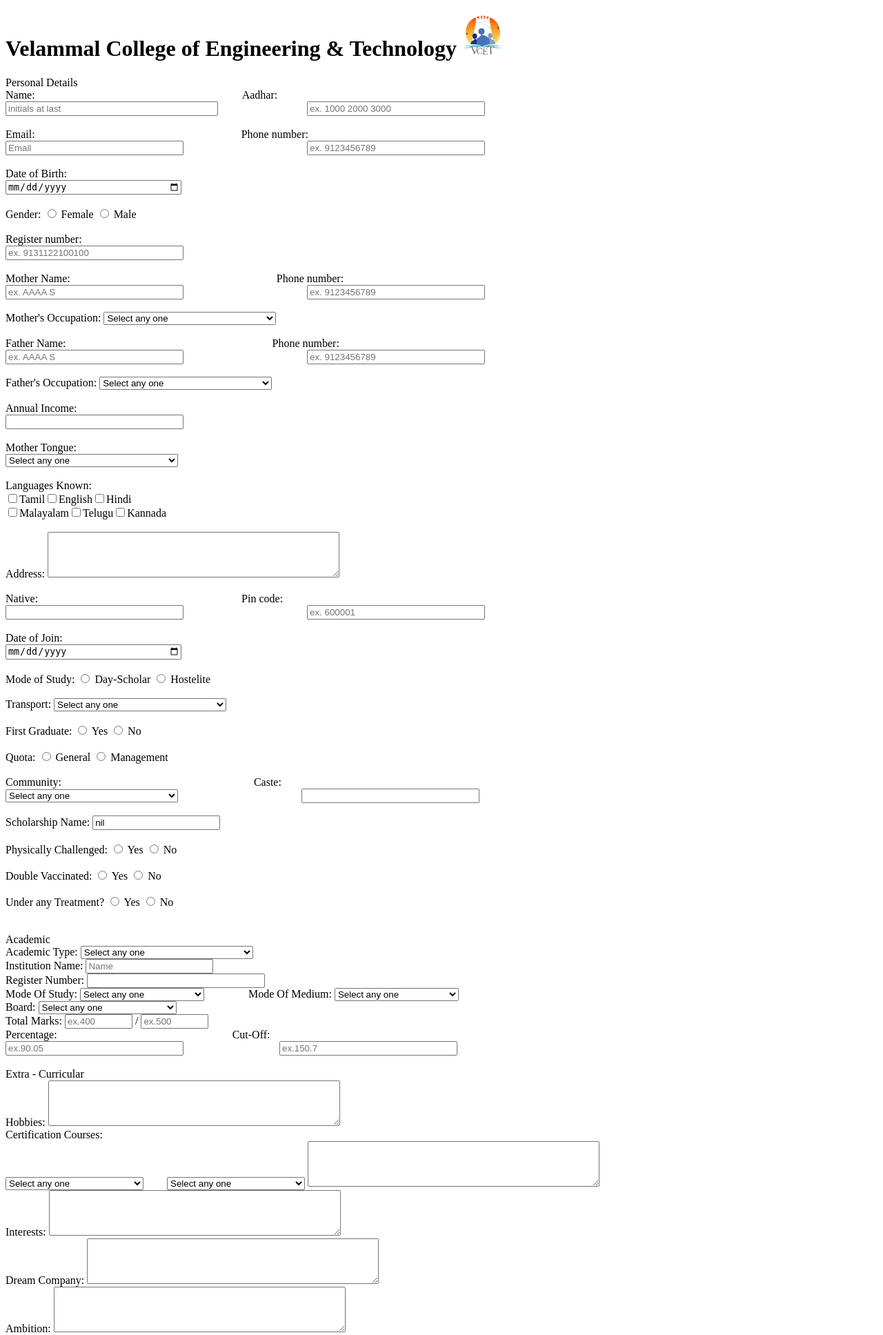
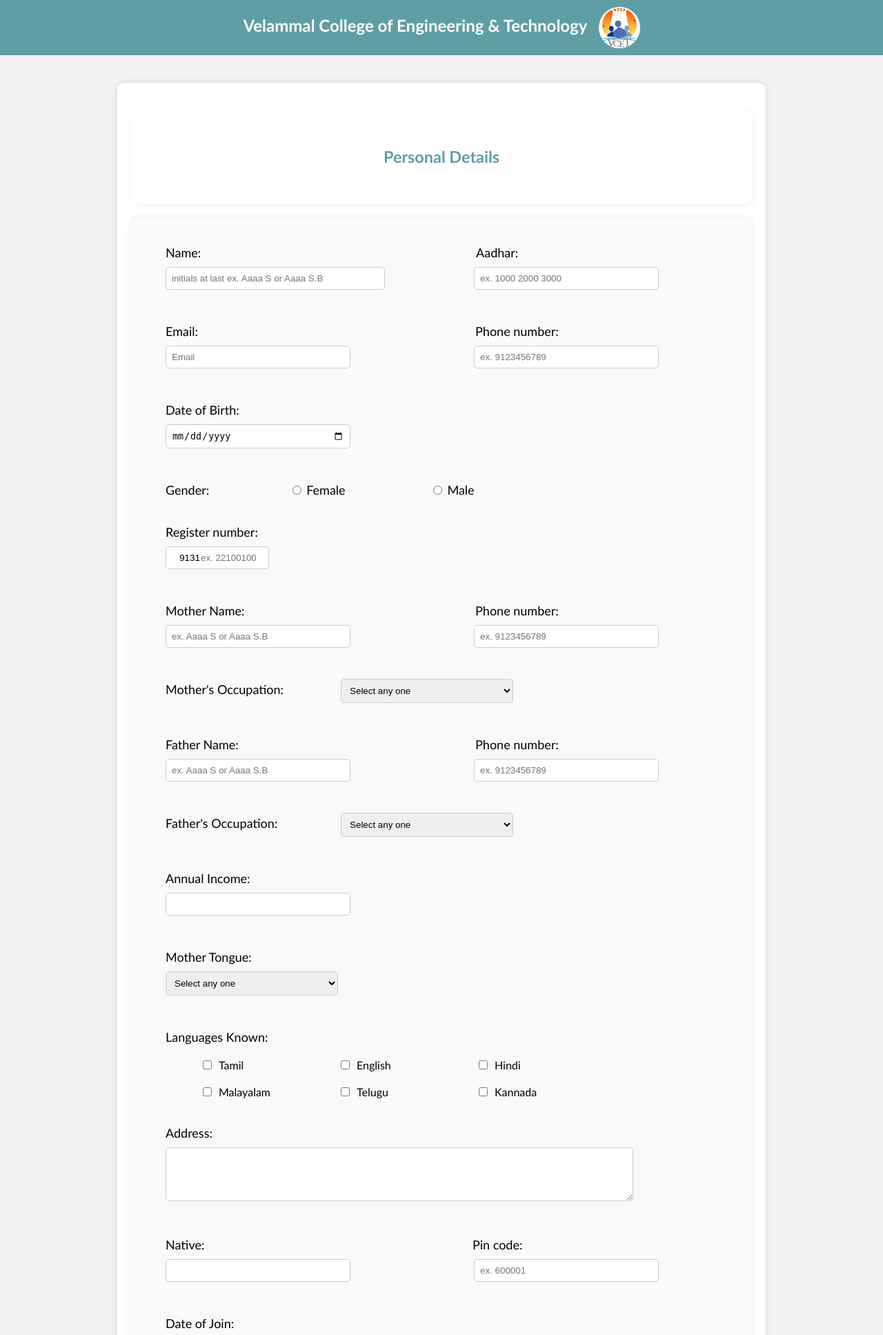
Before and after one commit to AKSHAYAKS-03/CampusDirectory, a PHP site: page /index.html in a window 1280 px wide. Shown: the top 1935 px of the page at 69% size. Run offline with PHP 8.4, Linux system fonts and the light colour scheme.

Commit message:
new commit

```diff
--- a/Student.css
+++ b/Student.css
@@ -19,6 +19,7 @@
         position:sticky;
         top:0;
         text-align: center;
+        z-index: 1;
     }
 
 
@@ -80,6 +81,7 @@
         display: inline-block;
         width: 150px;
         margin-top: 20px;
+        font-size: 18px;
     }
     input[type="text"]:active, input[type="tel"]:active, input[type="email"]:active, input[type="date"]:active, input[type="number"]:active, textarea:active{
         transform: scale(1.2);
@@ -98,14 +100,14 @@
     }
     .bold-label{
         margin-left: 50px;
-        font-size: 15px;
+        font-size: 16px;
         display: block;
     }
     input[type="checkbox"] {
         margin-right: 10px;
     }
     input[type="radio"] {
-        margin-left: -20px;
+        margin-left: 30px;
     }
 
 
@@ -116,6 +118,39 @@
     textarea {
         width: calc(100% - 170px);
         resize: vertical; /* Allow vertical resizing only */
+    }
+
+    .fixed-input {
+        position: relative;
+        display: inline-block;
+        width: 200px;
+    }
+    .fixed-text {
+        position: absolute;
+        left: 20px;
+        top: 19px;
+        width: 20px;
+        text-align: center;
+        pointer-events: none;
+        color: black;
+        font-family: Arial, sans-serif;
+        font-size: 13.5px;
+    }
+    .fixed-input input {
+        width: calc(100% - 50px);
+        padding-left: 50px;
+        box-sizing: border-box;
+    }
+
+    .input-group label.required::before {
+        content: '*';
+        color: red;
+        margin-left: 5px;
+        padding: 2px;
+    }
+
+    #errr{
+        color:red;
     }
 
     /* Submit Button Styles */
--- a/index.html
+++ b/index.html
@@ -4,37 +4,38 @@
     <meta charset="UTF-8">
     <meta name="viewport" content="width=device-width, initial-scale=1.0">
     <title>Student Profile</title>
+    <link rel="stylesheet" href="Student.css">
     <script src="https://code.jquery.com/jquery-3.6.0.min.js"></script>
-    <link rel="stylesheet" href="Personal.css">
+    <script src="student.js"></script>
 </head>
 <body>
     <header>
-       <b><h1>Velammal College of Engineering & Technology</b> <img src="logo.jpeg" alt="College Logo" width="60" height="60"></h1>
+        <h1><b>Velammal College of Engineering & Technology</b> <img src="logo.jpeg" alt="College Logo" width="60" height="60"></h1>
     </header>
 
     <div class="container">
         <section>
-            <div class="details">Personal Details</div>
+            <div class="details"><h3>Personal Details</h3></div>
             <div class="det">
                 <div class="input-group">
                     <label for="name">Name:</label><label for="aadhar" style="margin-left: 300px;">Aadhar:</label>
                     <br>
-                    <input type="text" name="name" placeholder="initials at last" style="width: 300px;">
-                    <input type="text" name="aadhar" placeholder="ex. 1000 2000 3000" style="width: 250px ; margin-left: 125px;">
+                    <input type="text" name="name" placeholder="initials at last ex. Aaaa S or Aaaa S.B" style="width: 300px;" required>
+                    <input type="text" name="aadhar" placeholder="ex. 1000 2000 3000" style="width: 250px ; margin-left: 125px;" required>
                 </div>
                 <br>
 
                 <div class="input-group">
                     <label for="email">Email:</label> <label for="ph" style="margin-left: 295px;">Phone number:</label>
                     <br>
-                    <input type="email" name="email" placeholder="Email" style="width: 250px ;">
+                    <input type="email" name="email" placeholder="Email" style="width: 250px ;" required>
 
-                    <input type="tel" name="ph" placeholder="ex. 9123456789" style="width: 250px ;margin-left: 175px;">
+                    <input type="tel" name="ph" placeholder="ex. 9123456789" style="width: 250px ;margin-left: 175px;" required>
                 </div>
                 <br>
                 <div class="input-group">
                     <label for="dob">Date of Birth:</label><br>
-                    <input type="date" name="dob" min="" max="" style="width: 250px ;">
+                    <input type="date" name="dob" min="" max="" style="width: 250px ;" required>
                 </div>
                 <br>
                 <div class="input-group">
@@ -48,20 +49,24 @@
 
                 <div class="input-group">
                     <label for="reg">Register number:</label><br>
-                    <input type="text" name="reg" placeholder="ex. 9131122100100" style="width: 250px ;">
+                    <div class="fixed-input">
+                        <span class="fixed-text">9131</span>
+                        <input type="text" id="reg" name="reg" placeholder="ex. 22100100">
+                    </div>
                 </div>
                 <br>
+
                 <div class="input-group">
                     <label for="m_name">Mother Name:</label>  <label for="m_ph" style="margin-left: 295px;">Phone number:</label>
                     <br>
-                    <input type="text" name="m_name" placeholder="ex. AAAA S" style="width: 250px ;">
+                    <input type="text" name="m_name" placeholder="ex. Aaaa S or Aaaa S.B" style="width: 250px ;" required>
 
-                    <input type="tel" name="m_ph" placeholder="ex. 9123456789" style="width: 250px ;margin-left: 175px;">
+                    <input type="tel" name="m_ph" placeholder="ex. 9123456789" style="width: 250px ;margin-left: 175px;" required>
                 </div>
                 <br>
                 <div class="input-group">
                     <label for="m_occ" style="width: 250px ;">Mother's Occupation:</label>
-                    <select name="m_occ" style="width: 250px ;">
+                    <select name="m_occ" style="width: 250px ;" required>
                         <option selected disabled>Select any one</option>
                         <option value="govt">Government</option>
                         <option value="business">Business</option>
@@ -72,16 +77,16 @@
                     </select>
                 </div>
                 <br>
-                <div class="input-group">
+                <div class="input-group" required>
                     <label for="f_name">Father Name:</label>  <label for="f_ph" style="width: 250px ;margin-left: 295px;">Phone number:</label>
                     <br>
-                    <input type="text" name="f_name" placeholder="ex. AAAA S" style="width: 250px">
-                    <input type="tel" name="f_ph" placeholder="ex. 9123456789" style="width: 250px ;margin-left: 175px;">
+                    <input type="text" name="f_name" placeholder="ex. Aaaa S or Aaaa S.B" style="width: 250px" required>
+                    <input type="tel" name="f_ph" placeholder="ex. 9123456789" style="width: 250px ;margin-left: 175px;" required>
                 </div>
                 <br>
                 <div class="input-group">
                     <label for="f_occ" style="width: 250px ;">Father's Occupation:</label>
-                    <select name="f_occ" style="width: 250px ;">
+                    <select name="f_occ" style="width: 250px ;" required>
                         <option selected disabled>Select any one</option>
                         <option value="govt">Government</option>
                         <option value="business">Business</option>
@@ -94,13 +99,13 @@
                 <br>
                 <div class="input-group">
                     <label for="income">Annual Income:</label><br>
-                    <input type="number" name="income" placeholder="" min="0" style="width: 250px ;">
+                    <input type="number" name="income" placeholder="" min=0 style="width: 250px ;" required>
                 </div>
                 <br>
                 <div class="input-group">
                     <label for="tongue">Mother Tongue:</label><br>
                     <select name="tongue" style="width: 250px ;">
-                        <option selected disabled style="">Select any one</option>
+                        <option selected disabled>Select any one</option>
 
                         <option value="tamil">Tamil</option>
                         <option value="hindi">Hindi</option>
@@ -113,7 +118,7 @@
                 </div>
                 <br>
                 <div class="input-group">
-                    <label for="lang">Languages Known:</label>
+                    <label for="lang">Languages Known: </label> <span id="errr"></span>
                     <br>
                     <div class="row1" style="display: flex; flex-direction: row" >
                     <label class="bold-label" ><input type="checkbox" name="lang" value="tamil">Tamil</label>
@@ -132,7 +137,7 @@
 
                 <div class="input-group">
                     <label for="addr">Address:</label>
-                    <textarea name="addr" rows="4" cols="50"></textarea>
+                    <textarea name="addr" rows="4" cols="50" required></textarea>
                 </div>
                 <br>
                 <div class="input-group">
@@ -145,25 +150,26 @@
                 <br>
                 <div class="input-group">
                     <label for="doj">Date of Join:</label><br>
-                    <input type="date" name="doj" style="width: 250px;">
+                    <input type="date" name="doj" style="width: 250px;" required>
                 </div>
                 <br>
                 <div class="input-group">
                     <label for="mode">Mode of Study:</label>
-                    <input type="radio" name="mode" value="day_schlr">
+                    <input type="radio" name="mode" value="day_schlr" required>
                     <label class="radio-label" for="mode">Day-Scholar</label>
-                    <input type="radio" name="mode" value="hostel">
+                    <input type="radio" name="mode" value="hostel" required>
                     <label class="radio-label" for="mode">Hostelite</label>
                 </div>
                 <br>
 
                 <div class="input-group">
                     <label for="trans">Transport:</label>
-                    <select name="trans" style="width: 250px ;">
+                    <select name="trans" style="width: 250px ;" required>
                         <option selected disabled>Select any one</option>
                         <option value="c_bus">College Bus</option>
                         <option value="self">Self</option>
                         <option value="other">Others</option>
+                        <option value="NA">NA (if hostel)</option>
                     </select>
                 </div>
                 <br>
@@ -188,7 +194,7 @@
                 <div class="input-group">
                     <label for="community">Community:</label>  <label for="caste"  style="width: 250px ;margin-left: 275px;">Caste:</label>
                      <br>
-                    <select name="community" style="width: 250px">
+                    <select name="community" style="width: 250px" required>
                         <option selected disabled>Select any one</option>
                         <option value="OC">OC</option>
                         <option value="BC">BC</option>
@@ -199,7 +205,7 @@
                         <option value="other">Others</option>
                     </select>
 
-                    <input type="text" name="caste"  style="width: 250px ;margin-left: 175px;">
+                    <input type="text" name="caste"  style="width: 250px ;margin-left: 175px;" required>
                 </div>
                 <br>
 
@@ -306,34 +312,27 @@
             <div class="det">
                 <div class="input-group">
                     <label for="Hobbies" style="width: 250px">Hobbies: </label>
-                    <textarea name="hobbies" rows="4" cols="50"></textarea>
+                    <textarea name="hobbies" rows="4" cols="50" required></textarea>
                 </div>
+
                 <div class="input-group">
                     <label for="Certification_Courses" style="width: 250px">Certification Courses: </label><br>
-                    <select name="Languages" class="certification_courses" style="width: 200px">
-                        <option selected disabled>Select any one</option>
-                        <option value="English">English</option>
-                        <option value="Tamil">Tamil</option>
-                    </select>
-                    <select name="Domain" class="certification_courses" style="width: 200px;margin-left: 30px;" >
-                        <option selected disabled>Select any one</option>
-                        <option value="English">English</option>
-                        <option value="Tamil">Tamil</option>
-                    </select>
-                    <textarea name="hobbies" rows="4" cols="50"></textarea>
+                    <input type="text" name="Certification_Courses" placeholder="" style="width: 250px">
+                </div>
 
-                </div>
                 <div class="input-group">
                     <label for="Interests" style="width: 250px"> Interests: </label>
-                    <textarea name="interests" rows="4" cols="50"></textarea>
+                    <textarea name="interests" rows="4" cols="50" required></textarea>
                 </div>
+
                 <div class="input-group">
                     <label for="Dream_Company" style="width: 250px"> Dream Company: </label>
-                    <textarea name="dream_company" rows="4" cols="50"></textarea>
+                    <textarea name="dream_company" rows="4" cols="50" required></textarea>
                 </div>
+
                 <div class="input-group">
                     <label for="Ambition" style="width: 250px">Ambition: </label>
-                    <textarea name="ambition" rows="4" cols="50"></textarea>
+                    <textarea name="ambition" rows="4" cols="50" required></textarea>
                 </div>
             </div>
         </section><br>
```
